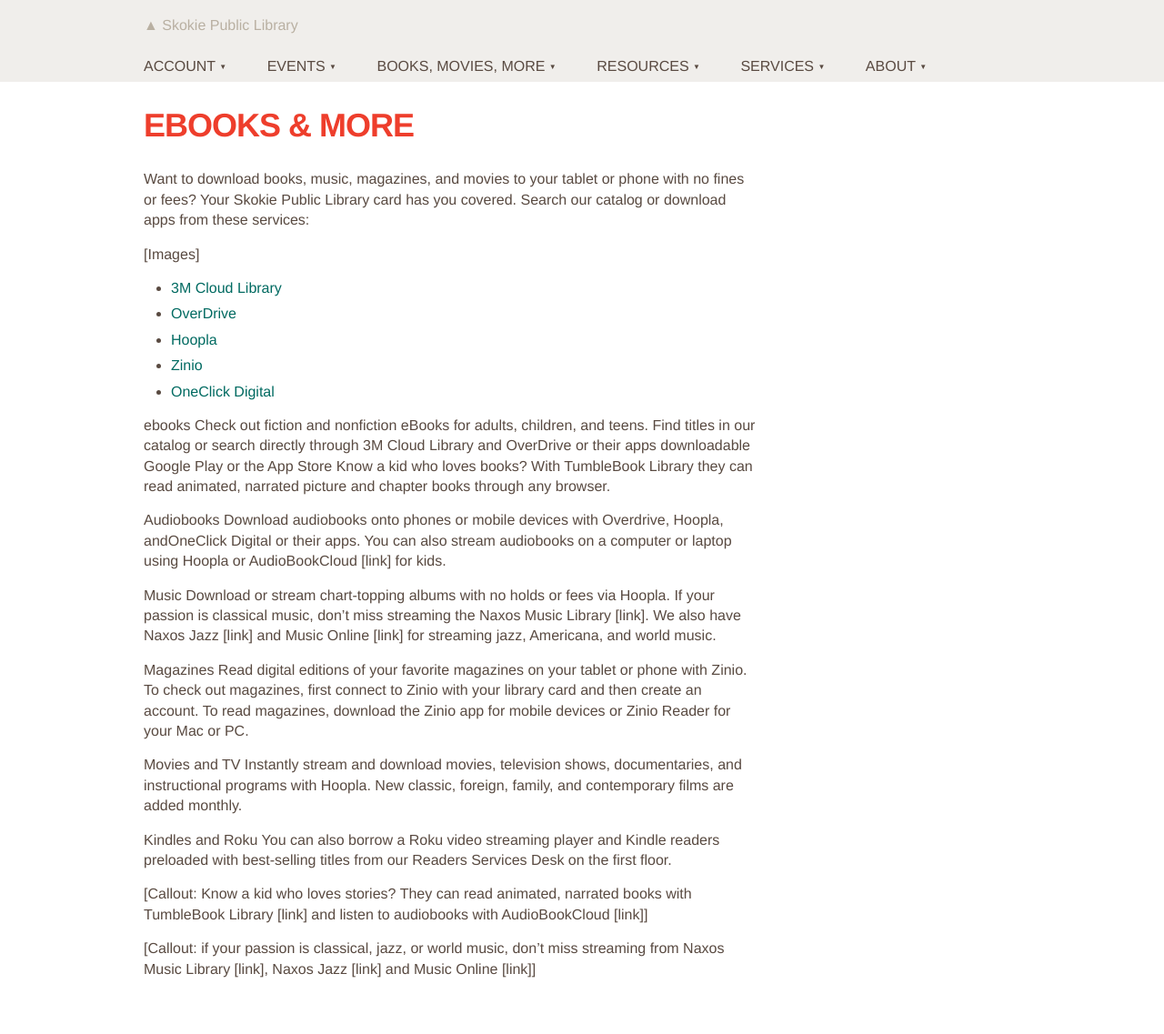
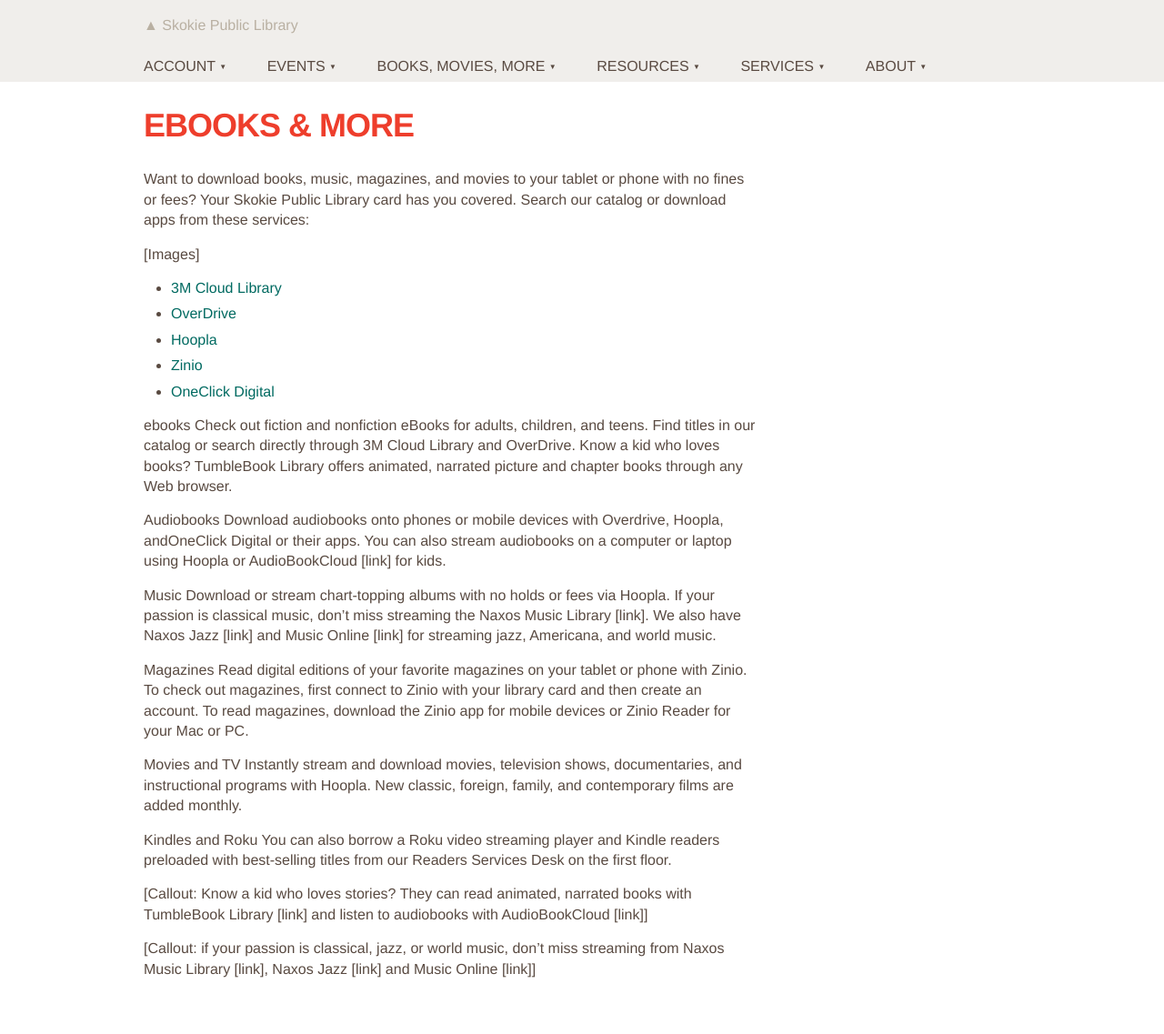
Before and after one commit to skokielibrary/spl-content, a Jekyll site: the page built from _content/annabelle/books-movies-more--ebooks-more.markdown, in a window 1280 px wide. Shown: the whole page at 91% size. Built offline with Jekyll 4.4.1, drawn with Linux system fonts in a browser that asks for light colours.

Commit message:
Updated books-movies-more--ebooks-more.markdown

```diff
--- a/_content/annabelle/books-movies-more--ebooks-more.markdown
+++ b/_content/annabelle/books-movies-more--ebooks-more.markdown
@@ -15,8 +15,7 @@ Want to download books, music, magazines, and movies to your tablet or phone wit
 - [OneClick Digital](http://skokieil.oneclickdigital.com/)
 
 ebooks
-Check out fiction and nonfiction eBooks for adults, children, and teens. Find titles in our catalog or search directly through 3M Cloud Library and OverDrive or their apps downloadable Google Play or the App Store
-Know a kid who loves books? With TumbleBook Library they can read animated, narrated picture and chapter books through any browser.
+Check out fiction and nonfiction eBooks for adults, children, and teens. Find titles in our catalog or search directly through 3M Cloud Library and OverDrive. Know a kid who loves books? TumbleBook Library offers animated, narrated picture and chapter books through any Web browser.
 
 Audiobooks
 Download audiobooks onto phones or mobile devices with Overdrive, Hoopla, andOneClick Digital or their apps. You can also stream audiobooks on a computer or laptop using Hoopla or AudioBookCloud [link] for kids.
```
